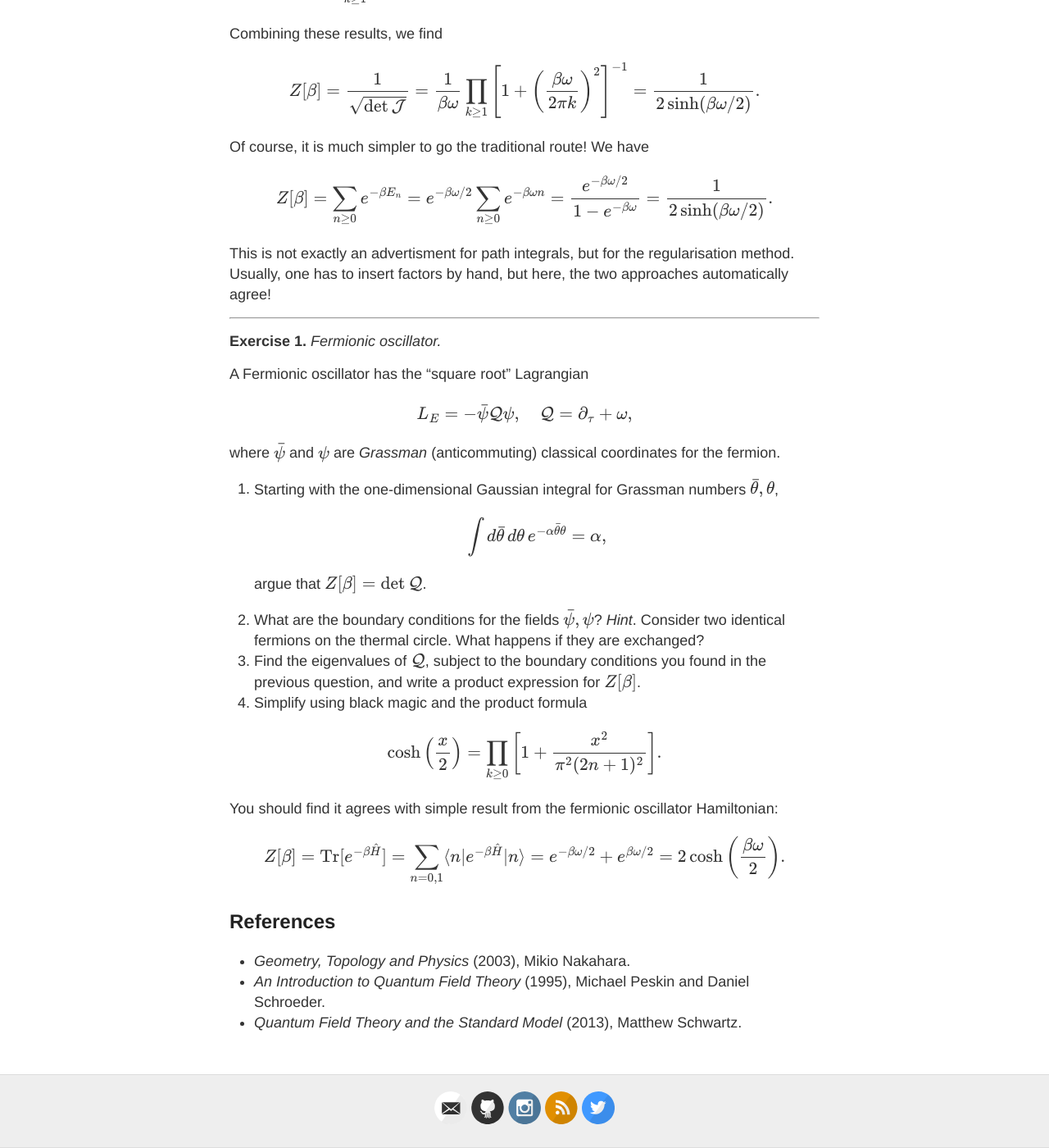
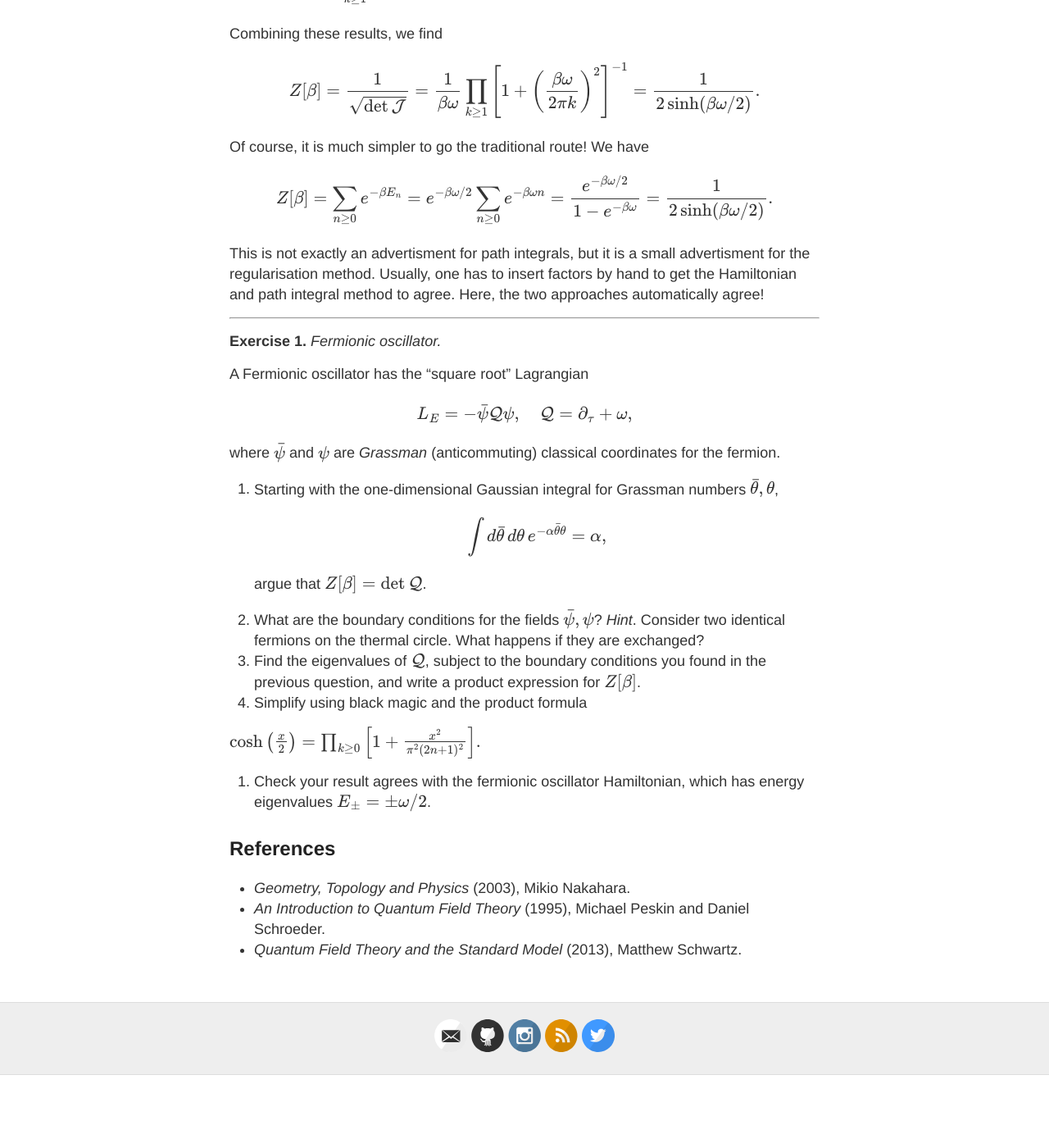
Before and after one commit to hapax/hapax.github.io, a Jekyll site: the page built from assets/zeta-regularisation.md, in a window 1280 px wide and 1400 px high, scrolled down 3986 px. Shown: the whole window at 82% size. Built offline with Jekyll 4.4.1, drawn with Linux system fonts in a browser that asks for light colours; our own code applies the rules of GitHub Pages for plain Markdown files; formulas are drawn with MathJax 3; a script that is not in the unit is left out; after the commit the page ends 5297 px from its top, so only the background shows below that.

Commit message:
Update zeta-regularisation.md

```diff
--- a/assets/zeta-regularisation.md
+++ b/assets/zeta-regularisation.md
@@ -255,10 +255,11 @@ Z[\beta] = \sum_{n\geq 0} e^{-\beta E_n} =
     \frac{1}{2\sinh(\beta\omega/2)}.
 $$
 
-This is not exactly an advertisment for path integrals, but for the
-regularisation method.
-Usually, one has to insert factors by hand, but here, the two
-approaches automatically agree!
+This is not exactly an advertisment for path integrals, but it is a
+small advertisment for the regularisation method.
+Usually, one has to insert factors by hand to get the Hamiltonian and
+path integral method to agree.
+Here, the two approaches automatically agree!
 
 ---
 
@@ -294,14 +295,8 @@ classical coordinates for the fermion.
     \cosh \left(\frac{x}{2}\right) = \prod_{k \geq 0}
     \left[1+ \frac{x^2}{\pi^2(2n+1)^2}\right].
   $$
-
-   You should find it agrees with simple result from the fermionic oscillator Hamiltonian:
-
-  $$
-    Z[\beta] = \mathrm{Tr}[e^{-\beta \hat{H}}] = \sum_{n=0,1} \langle
-    n|e^{-\beta\hat{H}}|n\rangle = e^{-\beta \omega/2} + e^{\beta
-      \omega/2} = 2\cosh \left(\frac{\beta\omega}{2}\right).
-  $$
+5. Check your result agrees with the fermionic oscillator Hamiltonian,
+   which has energy eigenvalues $E_\pm = \pm \omega/2$.
 
 ## References
 
```
